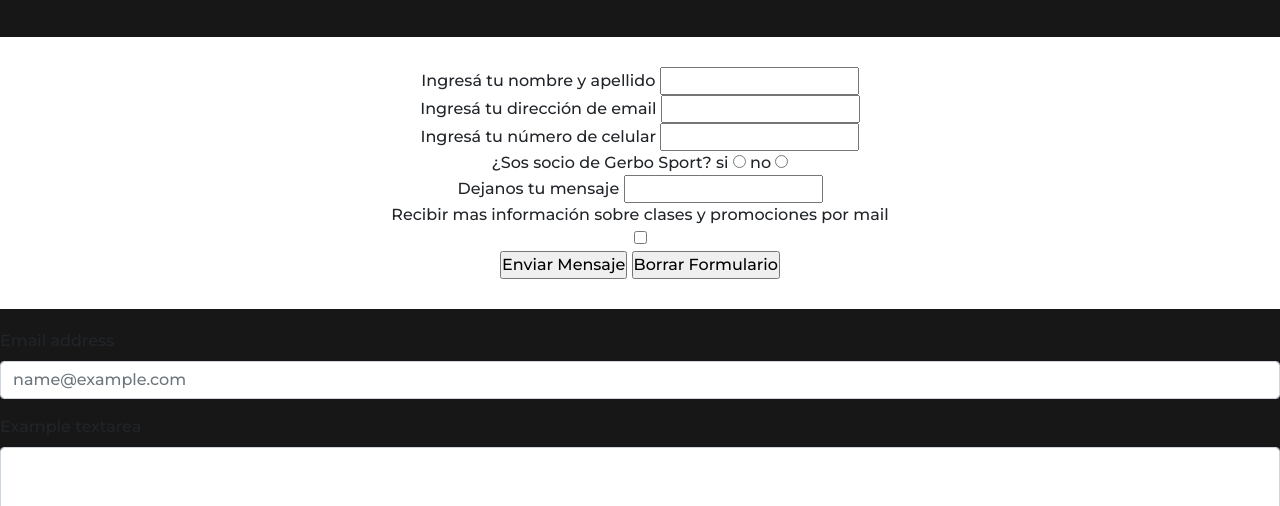
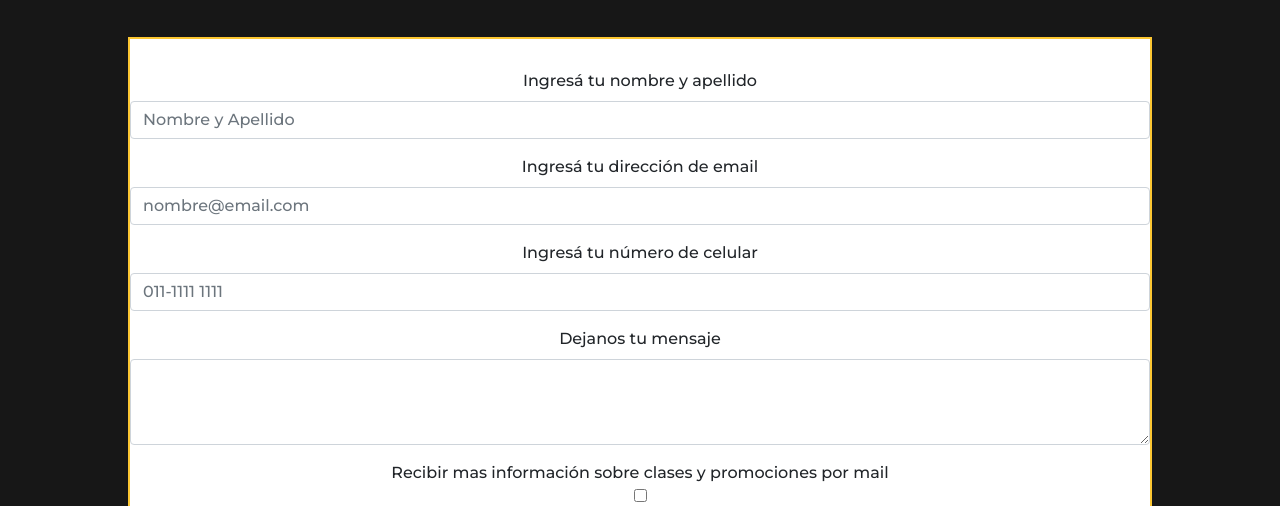
Before and after one commit to emilianochitti/proyecto-gerbosport, a plain HTML site: page secciones/contacto.html in a window 1280 px wide. Shown: the part 267-773 px from the top of the page. Drawn offline with nearby package versions, Linux system fonts and the light colour scheme.

Commit message:
Cambio en form1

```diff
--- a/estilos/estilos.css
+++ b/estilos/estilos.css
@@ -1339,9 +1339,10 @@ transition: all 2s;
 }
 
 .contacto{
-    width: 100%;
+    width: 80%;
     margin: auto;
     text-align: center;
+
 
 }
 
@@ -1353,6 +1354,7 @@ transition: all 2s;
     margin-bottom: 20px;
     padding-top: 30px;
     padding-bottom: 30px;
+    border: #fcc732 solid 2px;
 }
 
 .contactof{
--- a/secciones/contacto.html
+++ b/secciones/contacto.html
@@ -47,30 +47,22 @@
     <h2 class="tituloscontacto">Contacto</h2>
     <div class="formcontainer">
     <form id="contactof">
-        <div>
-            <label for="nombreyapellido">Ingresá tu nombre y apellido</label>
-            <input type="text" name="nombreyapellido">
-        </div>
-        <div>
-            <label for="email">Ingresá tu dirección de email</label>
-            <input type="email" name="email">
-        </div>
-        <div>
-        <label for="celular">Ingresá tu número de celular</label>
-        <input type="number" name="celular">
-       </div>
-       <div>
-            <label>¿Sos socio de Gerbo Sport?</label>
-            <label>si</label>
-            <input type="radio" name="socio" value="si">
-            <label>no</label>
-            <input type="radio" name="socio" value="no">
-       </div>
-       <div>
-            <label for="mensaje">Dejanos tu mensaje</label>
-            <input type="text" name="mensaje" >
-       </div>
-       <div>Recibir mas información sobre clases y promociones por mail</div>
+        <div class="mb-3">
+            <label for="nombre" class="form-label">Ingresá tu nombre y apellido</label>
+            <input type="text" class="form-control" id="nombre" placeholder="Nombre y Apellido">
+          </div>
+          <div class="mb-3">
+            <label for="email" class="form-label">Ingresá tu dirección de email</label>
+            <input type="email" class="form-control" id="email" placeholder="nombre@email.com">
+          </div><div class="mb-3">
+            <label for="celular" class="form-label">Ingresá tu número de celular</label>
+            <input type="tel" class="form-control" id="celular" placeholder="011-1111 1111">
+          </div>
+          <div class="mb-3">
+            <label for="exampleFormControlTextarea1" class="form-label">Dejanos tu mensaje</label>
+            <textarea class="form-control" id="exampleFormControlTextarea1" rows="3"></textarea>
+          </div>
+            <div>Recibir mas información sobre clases y promociones por mail</div>
             <input type="checkbox" name="acepta" value="1">
        <div>
             <input type="submit" value="Enviar Mensaje">
```
